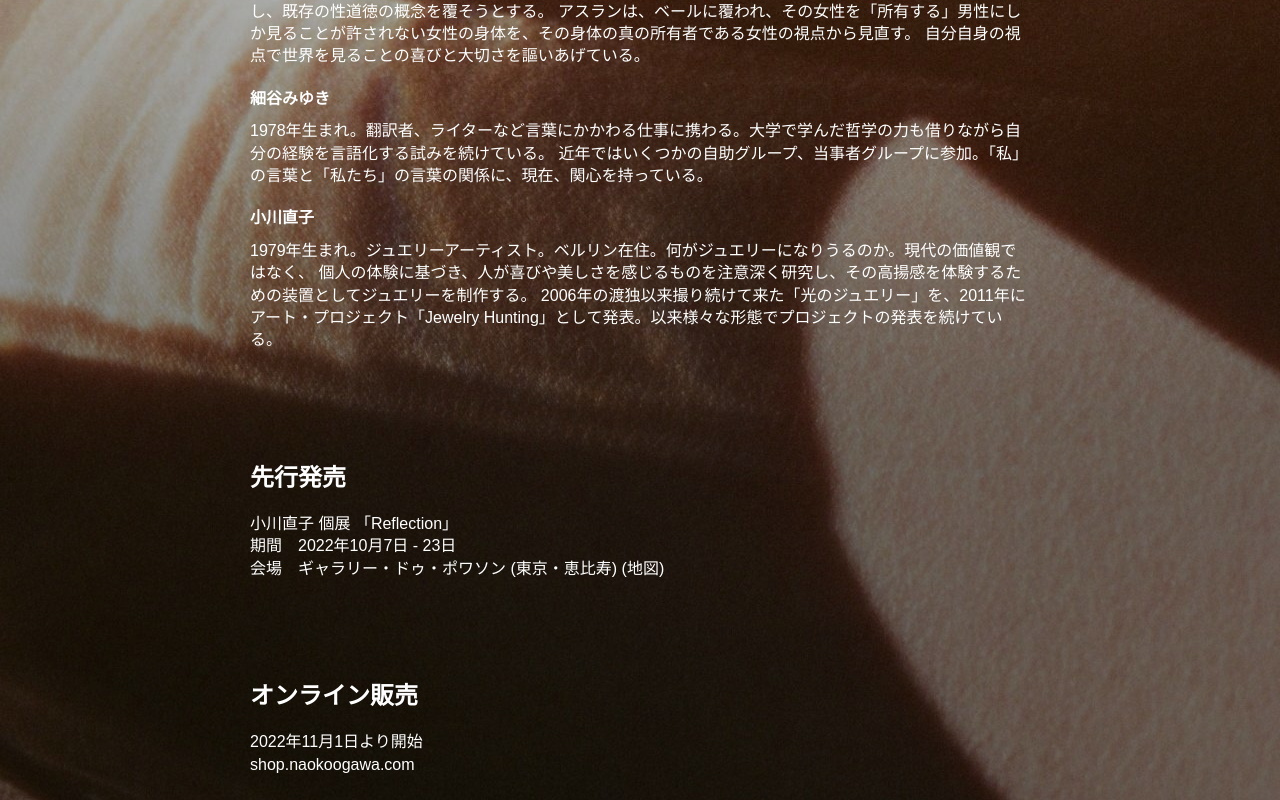
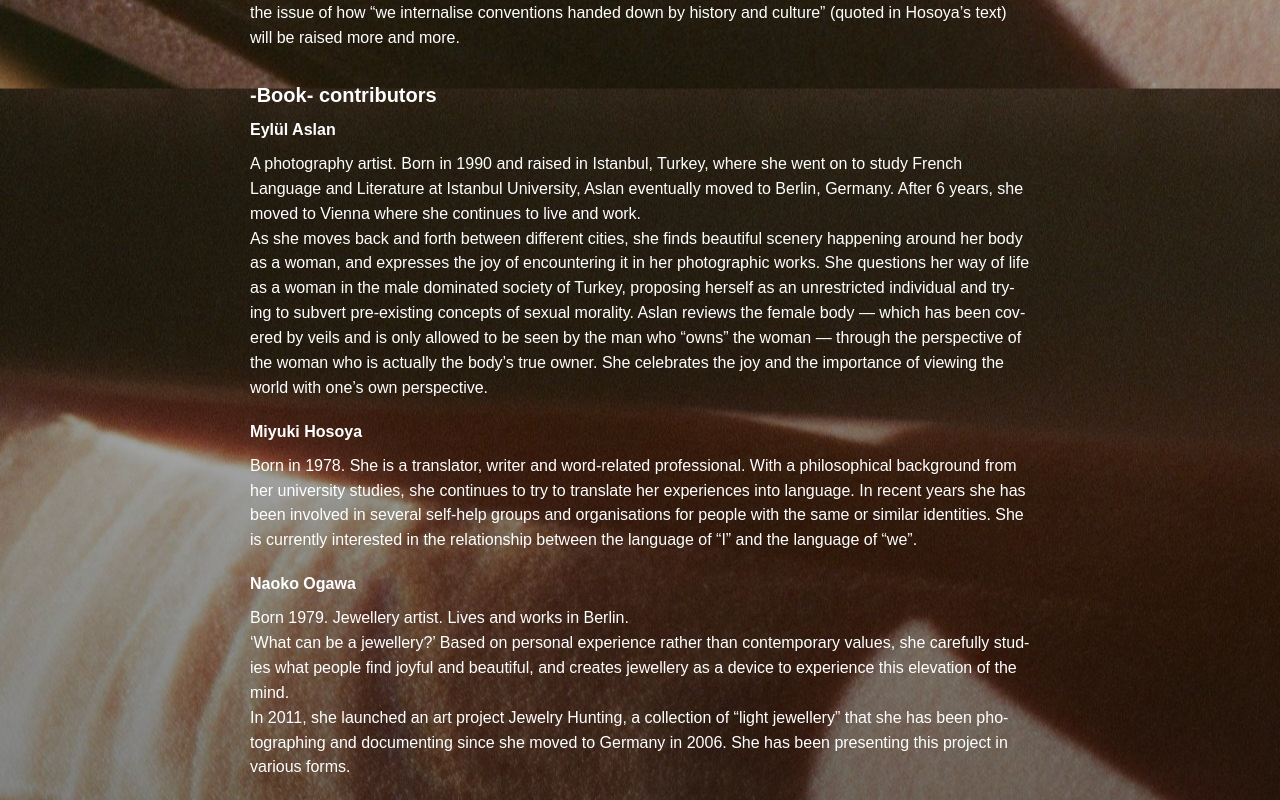
Before and after one commit to yoshito-maeoka/naokoogawa-jhb, a Vue app: page / in a window 1280 px wide. Shown: the part 1620-2420 px from the top of the page. Built offline with nearby package versions, Linux system fonts and the light colour scheme; a web font is replaced by a local one.

Commit message:
small things to adapt

```diff
--- a/src/assets/scss/styles/all.scss
+++ b/src/assets/scss/styles/all.scss
@@ -2,6 +2,10 @@
 // ==================
 * {
   font-family: Rubik-Regular, sans-serif;
+}
+
+html {
+  scroll-behavior: smooth;
 }
 
 body {
@@ -81,7 +85,7 @@
 }
 
 p {
-  line-height: 1.4rem;
+  line-height: 1.56rem;
   margin: 10px 0;
 }
 
--- a/src/assets/scss/styles/variables.scss
+++ b/src/assets/scss/styles/variables.scss
@@ -19,6 +19,7 @@
   --sizeicon-small: 24px;
   --sizeicon-normal: 32px;
   --sizeicon-large: 62px;
+  --vertical-text-block-gap: 60px;
 }
 // Dark mode
 // =============
--- a/src/assets/scss/tools/breakpoints.scss
+++ b/src/assets/scss/tools/breakpoints.scss
@@ -5,8 +5,9 @@
 $bp-smaller: 375px;
 $bp-small: 480px;
 $bp-medium-small: 580px; // added by ym@henkelhiedl.com
-$bp-medium: 768px;
+$bp-medium: 820px;
 $bp-tablet: 1024px;
+$bp-jhb-gallery: 1250px;
 $bp-large: 1200px;
 $bp-large-with-padding: 1235px;
 $bp-13inch-large: 1440px;
--- a/src/components/molecules/LanguageMenu/LanguageMenu.vue
+++ b/src/components/molecules/LanguageMenu/LanguageMenu.vue
@@ -6,7 +6,7 @@
 </template>
 
 <script setup lang="ts">
-import { ref } from 'vue';
+import { ref, onMounted } from 'vue';
 import { useI18n } from 'vue-i18n';
 
 const language = ref('ja');
@@ -16,12 +16,19 @@
   return language.value === lang ? 'active' : undefined;
 };
 
+
 const onLanguageSelected = (lang: string) => {
-  console.log(`${lang}clicked`);
+  localStorage.setItem('lang', lang);
   language.value = lang;
   locale.value = lang;
   return false;
 };
+
+onMounted(() => {
+  const lang = localStorage.getItem('lang') ?? window.navigator.language;
+  onLanguageSelected(lang);
+});
+
 </script>
 
 <style lang="scss">
--- a/src/components/organisms/Navigation/Navigation.vue
+++ b/src/components/organisms/Navigation/Navigation.vue
@@ -5,9 +5,15 @@
     </button>
     <nav class="navigation" :class="{ visible }">
       <ul>
-        <li><a href="#the-book" :tabindex="visible ? undefined : '-1'">Book</a></li>
-        <li><a href="#the-exhibition" :tabindex="visible ? undefined : '-1'">the exhibition</a></li>
-        <li><a href="#shop-coming" :tabindex="visible ? undefined : '-1'">shop coming soon</a></li>
+        <li>
+          <a href="#the-book" :tabindex="visible ? undefined : '-1'">{{ $t('navigation.book') }}</a>
+        </li>
+        <li>
+          <a href="#the-exhibition" :tabindex="visible ? undefined : '-1'">{{ $t('navigation.exhibition') }}</a>
+        </li>
+        <li>
+          <a href="#shop-coming-soon" :tabindex="visible ? undefined : '-1'">{{ $t('navigation.shop') }}</a>
+        </li>
       </ul>
     </nav>
     <LanguageMenu />
--- a/src/components/templates/BookSection/BookSection.vue
+++ b/src/components/templates/BookSection/BookSection.vue
@@ -33,10 +33,15 @@
   .wrapper {
     text-align: left;
     max-width: 780px;
-    margin: 40px auto;
+    margin: var(--vertical-text-block-gap) auto;
+
+    @include bp-max-medium() {
+      margin-left: 20px;
+      margin-right: 20px;
+    }
 
     .what-is-jh {
-      margin-bottom: 30px;
+      margin-bottom: 100px;
     }
 
     .what-is-book {
--- a/src/components/templates/ExhibitionSection/ExhibitionSection.vue
+++ b/src/components/templates/ExhibitionSection/ExhibitionSection.vue
@@ -22,6 +22,11 @@
     text-align: left;
     max-width: 780px;
     margin: 40px auto;
+
+    @include bp-max-medium() {
+      margin-left: 20px;
+      margin-right: 20px;
+    }
   }
 }
 </style>
--- a/src/components/templates/JhbGallery/JhbGallery.vue
+++ b/src/components/templates/JhbGallery/JhbGallery.vue
@@ -10,6 +10,29 @@
 <style lang="scss">
 .jhb-gallery {
   background: rgba(0, 0, 0, 0.5);
-  padding-top: 40px;
+  padding-top: 40vh;
+  display: flex;
+  justify-content: space-around;
+  flex-wrap: wrap;
+  align-items: center;
+
+  @include bp-max-medium() {
+    padding-top: 20vh;
+  }
+
+  img {
+    width: 75%;
+    max-width: 750px;
+
+    &:first-of-type,
+    &:last-of-type {
+      width: 50%;
+      max-width: 500px;
+    }
+  }
+
+  @include bp-max($bp-jhb-gallery) {
+    gap: 10vh;
+  }
 }
 </style>
--- a/src/components/templates/ShopComingSoon/ShopComingSoon.vue
+++ b/src/components/templates/ShopComingSoon/ShopComingSoon.vue
@@ -15,7 +15,12 @@
   .wrapper {
     text-align: left;
     max-width: 780px;
-    margin: 40px auto;
+    margin: var(--vertical-text-block-gap) auto;
+
+    @include bp-max-medium() {
+      margin-left: 20px;
+      margin-right: 20px;
+    }
   }
 }
 </style>
--- a/src/locale/en.ts
+++ b/src/locale/en.ts
@@ -1,4 +1,9 @@
 export default {
+  navigation: {
+    book: '- Book -',
+    exhibition: 'Launch Event',
+    shop: 'Online Sales',
+  },
   'what-is-jewelry-hunting': {
     title: 'what is <em>Jewelry Hunting</em>?',
     'body-0': `<em>Jewelry Hunting</em> is a project in which people discover the accidental effect of light in everyday scenes, project it onto the surface of the body and wear it as ‘jewellery’.<br/>
@@ -43,11 +48,6 @@
       `,
     },
   },
-  'shop-coming-soon': {
-    title: 'Online sales',
-    body: `starts 1st November 2022<br/>
-      <a href="https://shop.naokoogawa.com">shop.naokoogawa.com</a>`,
-  },
   exhibition: {
     title: 'Launch Event',
     exhibition: `Naoko Ogawa Solo Exhibition 'Reflection'`,
@@ -56,4 +56,9 @@
       (<a href="https://g.page/gallerydeuxpoissons?share" target="_blank">Map</a>)<br/>
       `,
   },
+  'shop-coming-soon': {
+    title: 'Online Sales',
+    body: `starts 1st November 2022<br/>
+      <a href="https://shop.naokoogawa.com">shop.naokoogawa.com</a>`,
+  },
 };
--- a/src/locale/ja.ts
+++ b/src/locale/ja.ts
@@ -1,4 +1,9 @@
 export default {
+  navigation: {
+    book: '- Book -',
+    exhibition: 'Launch Event',
+    shop: 'Online Sales',
+  },
   'what-is-jewelry-hunting': {
     title: 'ジュエリー・ハンティングとは',
     'body-0': `ジュエリー・ハンティングは、日常の中で偶然に発見した光の効果等を、身体の表面に投影させ「ジュエリー」として身にまとう体験をするプロジェクトです。
```
Also changed, not shown: index.html (+1 -1 lines), 1 other file (tests, documents, lock files or other folders).
